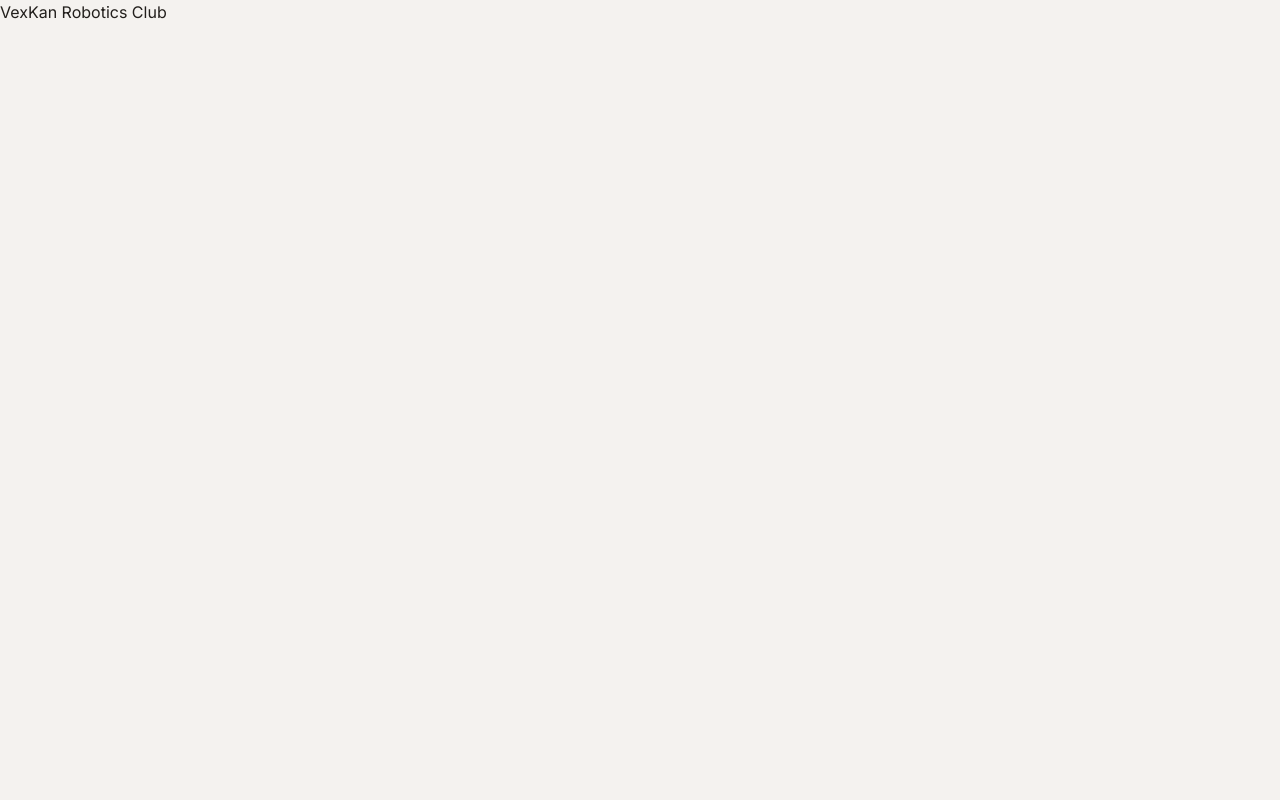
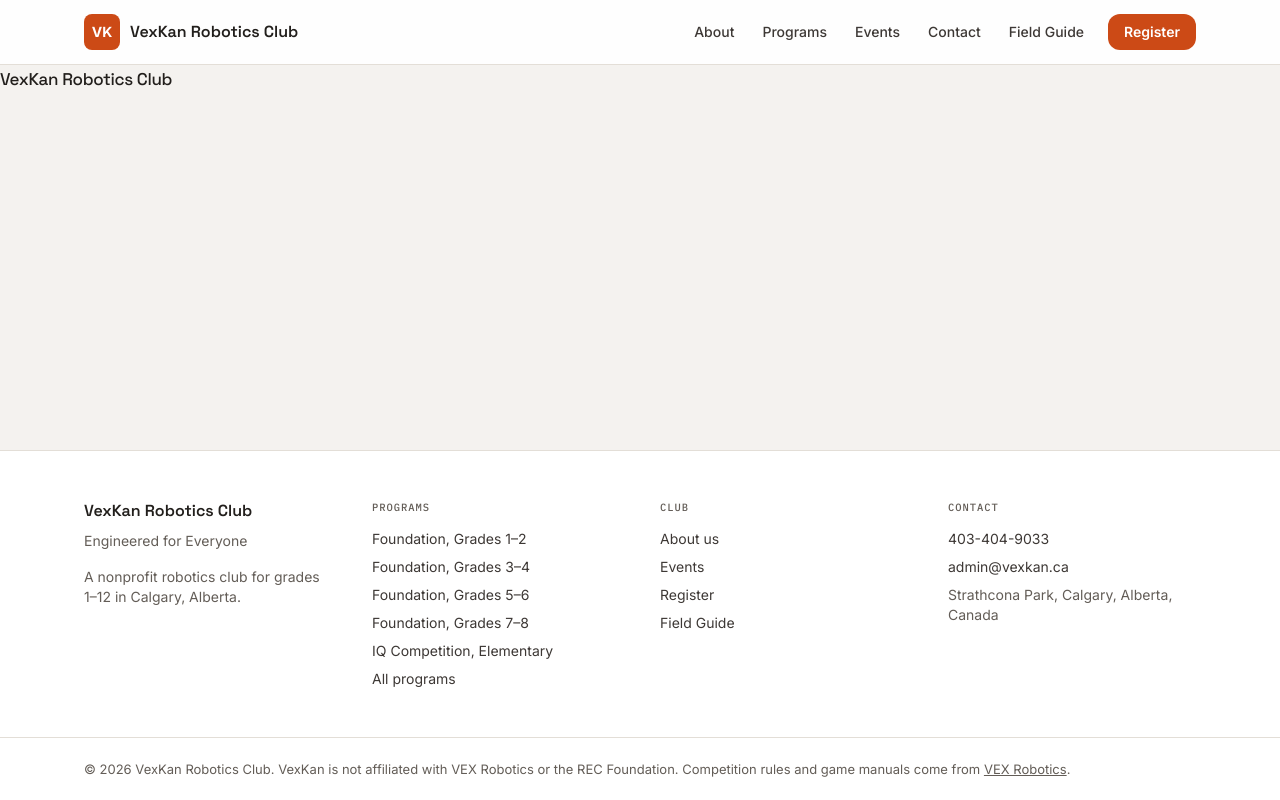
Before and after one commit to EliS13/vexkan-site, a Next.js app: page / in a window 1280 px wide. Built offline with nearby package versions, Linux system fonts and the light colour scheme.

Commit message:
Add club header, footer and layout primitives

```diff
--- a/src/app/(club)/layout.tsx
+++ b/src/app/(club)/layout.tsx
@@ -1,7 +1,14 @@
+import { ClubHeader } from "@/components/club/ClubHeader";
+import { ClubFooter } from "@/components/club/ClubFooter";
+
 export default function ClubLayout({ children }: { children: React.ReactNode }) {
   return (
-    <main id="main" className="flex-1">
-      {children}
-    </main>
+    <div className="club flex min-h-full flex-1 flex-col">
+      <ClubHeader />
+      <main id="main" className="flex-1">
+        {children}
+      </main>
+      <ClubFooter />
+    </div>
   );
 }
--- a/src/app/globals.css
+++ b/src/app/globals.css
@@ -140,3 +140,27 @@ body {
     transition-duration: 0.01ms !important;
   }
 }
+
+/*
+ * The club site is read by parents deciding where to send a seven year old,
+ * not by a builder at a bench. Same palette and same fonts as the guide, set
+ * larger and looser so it reads as an invitation rather than an instrument.
+ */
+.club {
+  font-size: 17px;
+  line-height: 1.7;
+}
+
+.club h1,
+.club h2,
+.club h3 {
+  font-family: var(--font-display), ui-sans-serif, system-ui, sans-serif;
+  letter-spacing: -0.02em;
+  color: var(--foreground);
+}
+
+.club-lead {
+  font-size: 1.125rem;
+  line-height: 1.65;
+  color: var(--ink-body);
+}
--- /dev/null
+++ b/src/components/club/Button.tsx
@@ -0,0 +1,43 @@
+import Link from "next/link";
+
+type Props = {
+  href: string;
+  children: React.ReactNode;
+  variant?: "primary" | "secondary";
+  size?: "md" | "lg";
+  external?: boolean;
+};
+
+const SIZES = {
+  md: "px-5 py-2.5 text-sm",
+  lg: "px-6 py-3 text-base",
+} as const;
+
+export function Button({
+  href,
+  children,
+  variant = "primary",
+  size = "md",
+  external = false,
+}: Props) {
+  const base = `inline-flex items-center justify-center rounded-xl font-semibold transition-opacity hover:opacity-90 ${SIZES[size]}`;
+
+  const style =
+    variant === "primary"
+      ? { background: "var(--purple)", color: "#fff" }
+      : { background: "var(--surface)", color: "var(--foreground)", border: "1px solid var(--line)" };
+
+  if (external) {
+    return (
+      <a href={href} target="_blank" rel="noopener noreferrer" className={base} style={style}>
+        {children}
+      </a>
+    );
+  }
+
+  return (
+    <Link href={href} className={base} style={style}>
+      {children}
+    </Link>
+  );
+}
--- /dev/null
+++ b/src/components/club/Card.tsx
@@ -0,0 +1,10 @@
+export function Card({ children, className = "" }: { children: React.ReactNode; className?: string }) {
+  return (
+    <div
+      className={`rounded-2xl p-6 ${className}`}
+      style={{ background: "var(--surface)", border: "1px solid var(--line)" }}
+    >
+      {children}
+    </div>
+  );
+}
--- /dev/null
+++ b/src/components/club/ClubFooter.tsx
@@ -0,0 +1,74 @@
+import Link from "next/link";
+import { org } from "@/content/club/org";
+import { programs } from "@/content/club/programs";
+
+export function ClubFooter() {
+  return (
+    <footer className="border-t bg-surface" style={{ borderColor: "var(--line)" }}>
+      <div className="mx-auto grid max-w-6xl gap-10 px-5 py-12 sm:grid-cols-2 lg:grid-cols-4">
+        <div>
+          <p className="font-serif text-base font-semibold">{org.name}</p>
+          <p className="mt-2 text-sm text-muted">{org.tagline}</p>
+          <p className="mt-4 text-sm text-muted">
+            A nonprofit robotics club for {org.gradesLabel.toLowerCase()} in {org.city}.
+          </p>
+        </div>
+
+        <div>
+          <p className="eyebrow text-[var(--muted)]">Programs</p>
+          <ul className="mt-3 space-y-2 text-sm">
+            {programs.slice(0, 5).map((p) => (
+              <li key={p.slug}>
+                <Link href={`/programs/${p.slug}`} className="text-[var(--ink-body)] hover:underline">
+                  {p.shortTitle}
+                </Link>
+              </li>
+            ))}
+            <li>
+              <Link href="/programs" className="text-[var(--ink-body)] hover:underline">
+                All programs
+              </Link>
+            </li>
+          </ul>
+        </div>
+
+        <div>
+          <p className="eyebrow text-[var(--muted)]">Club</p>
+          <ul className="mt-3 space-y-2 text-sm">
+            <li><Link href="/about" className="text-[var(--ink-body)] hover:underline">About us</Link></li>
+            <li><Link href="/events" className="text-[var(--ink-body)] hover:underline">Events</Link></li>
+            <li><Link href="/register" className="text-[var(--ink-body)] hover:underline">Register</Link></li>
+            <li><Link href={org.guideHref} className="text-[var(--ink-body)] hover:underline">Field Guide</Link></li>
+          </ul>
+        </div>
+
+        <div>
+          <p className="eyebrow text-[var(--muted)]">Contact</p>
+          <ul className="mt-3 space-y-2 text-sm text-[var(--ink-body)]">
+            <li><a href={org.phoneHref} className="hover:underline">{org.phone}</a></li>
+            <li><a href={org.emailHref} className="hover:underline">{org.email}</a></li>
+            <li className="text-muted">{org.address}</li>
+          </ul>
+        </div>
+      </div>
+
+      <div className="border-t" style={{ borderColor: "var(--line)" }}>
+        <div className="mx-auto max-w-6xl px-5 py-5 text-[13px] text-muted">
+          <p>
+            © {new Date().getFullYear()} {org.name}. VexKan is not affiliated with VEX Robotics or
+            the REC Foundation. Competition rules and game manuals come from{" "}
+            <a
+              href="https://www.vexrobotics.com/"
+              target="_blank"
+              rel="noopener noreferrer"
+              className="underline hover:text-[var(--ink-body)]"
+            >
+              VEX Robotics
+            </a>
+            .
+          </p>
+        </div>
+      </div>
+    </footer>
+  );
+}
--- /dev/null
+++ b/src/components/club/ClubHeader.tsx
@@ -0,0 +1,91 @@
+"use client";
+
+import Link from "next/link";
+import { useState } from "react";
+import { org } from "@/content/club/org";
+
+const NAV = [
+  { href: "/about", label: "About" },
+  { href: "/programs", label: "Programs" },
+  { href: "/events", label: "Events" },
+  { href: "/contact", label: "Contact" },
+];
+
+export function ClubHeader() {
+  const [open, setOpen] = useState(false);
+
+  return (
+    <header
+      className="sticky top-0 z-40 border-b bg-surface/90 backdrop-blur"
+      style={{ borderColor: "var(--line)" }}
+    >
+      <div className="mx-auto flex max-w-6xl items-center justify-between gap-3 px-5 py-3.5">
+        <Link href="/" className="flex min-w-0 items-center gap-2.5">
+          <span
+            className="flex h-9 w-9 shrink-0 items-center justify-center rounded-lg text-sm font-bold text-white"
+            style={{ background: "var(--purple)" }}
+            aria-hidden="true"
+          >
+            VK
+          </span>
+          <span className="truncate font-serif text-base font-semibold">{org.name}</span>
+        </Link>
+
+        <nav className="hidden items-center gap-1 md:flex">
+          {NAV.map((l) => (
+            <Link
+              key={l.href}
+              href={l.href}
+              className="rounded-md px-3 py-2 text-sm font-medium text-[var(--ink-body)] transition-colors hover:bg-[#eae6e0] hover:text-foreground"
+            >
+              {l.label}
+            </Link>
+          ))}
+          <Link
+            href={org.guideHref}
+            className="rounded-md px-3 py-2 text-sm font-medium text-[var(--ink-body)] transition-colors hover:bg-[#eae6e0] hover:text-foreground"
+          >
+            Field Guide
+          </Link>
+          <Link
+            href="/register"
+            className="ml-2 rounded-xl px-4 py-2 text-sm font-semibold text-white transition-opacity hover:opacity-90"
+            style={{ background: "var(--purple)" }}
+          >
+            Register
+          </Link>
+        </nav>
+
+        <button
+          type="button"
+          onClick={() => setOpen((v) => !v)}
+          aria-expanded={open}
+          aria-controls="club-mobile-nav"
+          className="rounded-md px-3 py-2 text-sm font-medium md:hidden"
+          style={{ border: "1px solid var(--line)" }}
+        >
+          {open ? "Close" : "Menu"}
+        </button>
+      </div>
+
+      {open && (
+        <nav id="club-mobile-nav" className="border-t md:hidden" style={{ borderColor: "var(--line)" }}>
+          <div className="mx-auto flex max-w-6xl flex-col gap-1 px-5 py-3">
+            {[...NAV, { href: org.guideHref, label: "Field Guide" }, { href: "/register", label: "Register" }].map(
+              (l) => (
+                <Link
+                  key={l.href}
+                  href={l.href}
+                  onClick={() => setOpen(false)}
+                  className="rounded-md px-3 py-2.5 text-sm font-medium text-[var(--ink-body)] hover:bg-[#eae6e0]"
+                >
+                  {l.label}
+                </Link>
+              )
+            )}
+          </div>
+        </nav>
+      )}
+    </header>
+  );
+}
--- /dev/null
+++ b/src/components/club/Section.tsx
@@ -0,0 +1,30 @@
+type Props = {
+  children: React.ReactNode;
+  eyebrow?: string;
+  title?: string;
+  lead?: string;
+  tone?: "default" | "surface";
+  id?: string;
+};
+
+/** One vertical band of a club page, with optional heading block. */
+export function Section({ children, eyebrow, title, lead, tone = "default", id }: Props) {
+  return (
+    <section
+      id={id}
+      className="py-16 sm:py-20"
+      style={tone === "surface" ? { background: "var(--surface)" } : undefined}
+    >
+      <div className="mx-auto max-w-6xl px-5">
+        {(eyebrow || title || lead) && (
+          <div className="mb-10 max-w-2xl">
+            {eyebrow && <p className="eyebrow text-[var(--muted)]">{eyebrow}</p>}
+            {title && <h2 className="mt-2 text-3xl font-semibold sm:text-4xl">{title}</h2>}
+            {lead && <p className="club-lead mt-4">{lead}</p>}
+          </div>
+        )}
+        {children}
+      </div>
+    </section>
+  );
+}
```
